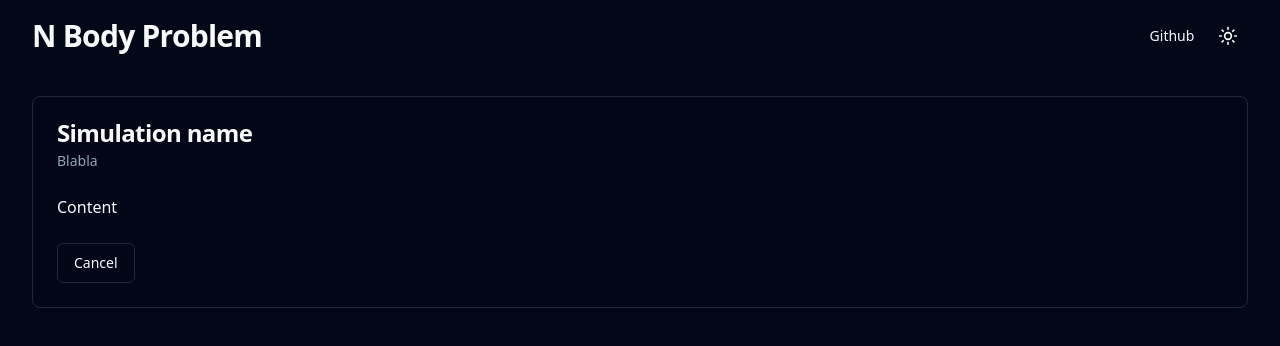
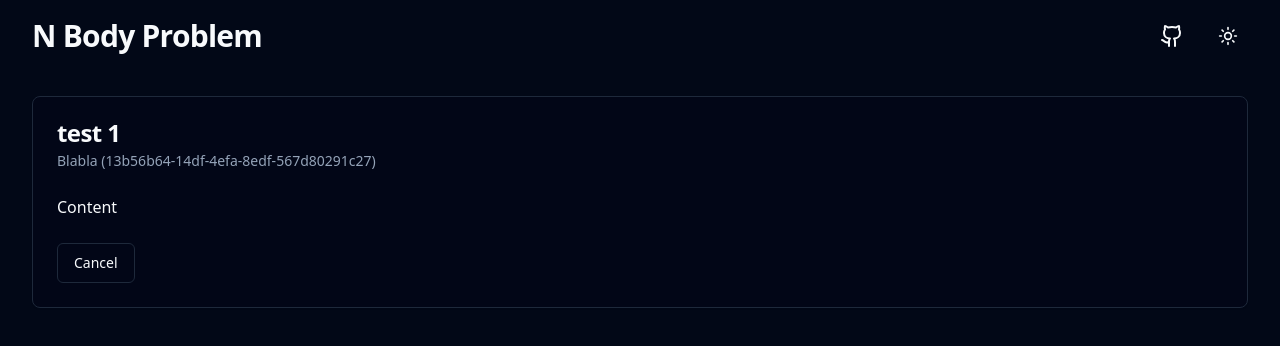
Before and after one commit to matthiasrondenet/n-body-problem, a React (Vite) app: page / in a window 1280 px wide. Shown: the top 346 px of the page. Built offline with nearby package versions, Linux system fonts and the light colour scheme.

Commit message:
simulation board

```diff
--- a/src/components/github-link.tsx
+++ b/src/components/github-link.tsx
@@ -1,4 +1,5 @@
 import { Button } from "./ui/button";
+import { Github } from "lucide-react";
 
 export const GithubLink: React.FC = () => {
   return (
@@ -8,7 +9,7 @@ export const GithubLink: React.FC = () => {
       className="rounded-full"
       onClick={() => {}}
     >
-      Github
+      <Github />
     </Button>
   );
 };
--- a/src/simulations/simulation-card.tsx
+++ b/src/simulations/simulation-card.tsx
@@ -7,13 +7,19 @@ import {
   CardHeader,
   CardTitle,
 } from "@/components/ui/card";
+import { useSimulationsStore } from "./simulations-store";
 
-export const SimulationCard: React.FC = () => {
+type SimulationCardProps = {
+  id: string;
+};
+export const SimulationCard: React.FC<SimulationCardProps> = ({ id }) => {
+  const simulation = useSimulationsStore((state) => state.simulations[id]);
+
   return (
     <Card className="w-100">
       <CardHeader className="flex justify-between">
-        <CardTitle>Simulation name</CardTitle>
-        <CardDescription>Blabla</CardDescription>
+        <CardTitle>{simulation.name}</CardTitle>
+        <CardDescription>Blabla ({id})</CardDescription>
       </CardHeader>
       <CardContent>Content</CardContent>
       <CardFooter className="flex justify-between">
--- a/src/simulations/simulations-board.tsx
+++ b/src/simulations/simulations-board.tsx
@@ -1,11 +1,16 @@
 import { SimulationCard } from "./simulation-card";
+import { useSimulationsStore } from "./simulations-store";
 
 export const SimulationsBoard: React.FC = () => {
+  const simulations = useSimulationsStore((state) => state.simulations);
+
   return (
-    <div className="flex items-center justify-between space-y-2">
-      <div className="w-full pb-2">
-        <SimulationCard />
-      </div>
+    <div className="flex flex-row flex-wrap gap-2">
+      {Object.keys(simulations).map((k) => (
+        <div key={k} className="flex-1 w-full basis-1/3">
+          <SimulationCard id={k} />
+        </div>
+      ))}
     </div>
   );
 };
--- /dev/null
+++ b/src/simulations/simulations-store.ts
@@ -0,0 +1,71 @@
+import { create } from "zustand";
+import { devtools, persist } from "zustand/middleware";
+import { v4 as uuidv4 } from "uuid";
+import {
+  Collection,
+  addKey,
+  duplicateKey,
+  removeKey,
+} from "@/utils/collection";
+
+export interface SimulationState {
+  name: string;
+}
+
+interface SimulationsState {
+  simulations: Collection<SimulationState>;
+  add: () => void;
+  remove: (id: string) => void;
+  copy: (id: string) => void;
+  reset: () => void;
+}
+
+const initialSimulation: Record<string, SimulationState> = {};
+initialSimulation[uuidv4()] = {
+  name: "test 1",
+};
+
+const add = (state: SimulationsState) => {
+  return {
+    ...state,
+    simulations: addKey(state.simulations, uuidv4(), {
+      name: `#${Object.keys(state.simulations).length + 1}`,
+    }),
+  };
+};
+
+const remove = (state: SimulationsState, key: string) => {
+  return {
+    ...state,
+    simulations: removeKey(state.simulations, key),
+  };
+};
+
+const copy = (state: SimulationsState, key: string) => {
+  return {
+    ...state,
+    simulations: duplicateKey(state.simulations, key, uuidv4()),
+  };
+};
+
+const reset = (state: SimulationsState) => {
+  return {
+    ...state,
+    simulations: initialSimulation,
+  };
+};
+
+export const useSimulationsStore = create<SimulationsState>()(
+  devtools(
+    persist(
+      (set) => ({
+        simulations: initialSimulation,
+        add: () => set((state) => add(state)),
+        remove: (id) => set((state) => remove(state, id)),
+        copy: (id) => set((state) => copy(state, id)),
+        reset: () => set((state) => reset(state)),
+      }),
+      { name: "simulations-store" }
+    )
+  )
+);
--- /dev/null
+++ b/src/utils/collection.ts
@@ -0,0 +1,57 @@
+export type Collection<T, K extends string = string> = Readonly<Record<K, T>>;
+
+export const addKey = <
+  T,
+  C extends Collection<T, K>,
+  K extends string = string
+>(
+  collection: C,
+  key: K,
+  value: T
+): C => {
+  if (collection[key] !== undefined) {
+    return collection;
+  }
+
+  return { ...collection, [key]: value };
+};
+
+export const removeKey = <
+  T,
+  C extends Collection<T, K>,
+  K extends string = string
+>(
+  collection: C,
+  key: K
+): C => {
+  if (collection[key] === undefined) {
+    return collection;
+  }
+  // eslint-disable-next-line @typescript-eslint/no-unused-vars
+  const { [key]: _valueToRemove, ...rest } = collection;
+  return rest as C;
+};
+
+export const duplicateKey = <
+  T,
+  C extends Collection<T, K>,
+  K extends string = string
+>(
+  collection: C,
+  key: K,
+  newKey: K
+): C => {
+  if (collection[key] === undefined) {
+    return collection;
+  }
+  if (collection[newKey] !== undefined) {
+    return collection;
+  }
+  // eslint-disable-next-line @typescript-eslint/no-unused-vars
+  return {
+    ...collection,
+    [newKey]: {
+      ...collection[key],
+    },
+  };
+};
```
Also changed, not shown: package.json (+9 -3 lines), 2 other files (tests, documents, lock files or other folders).
